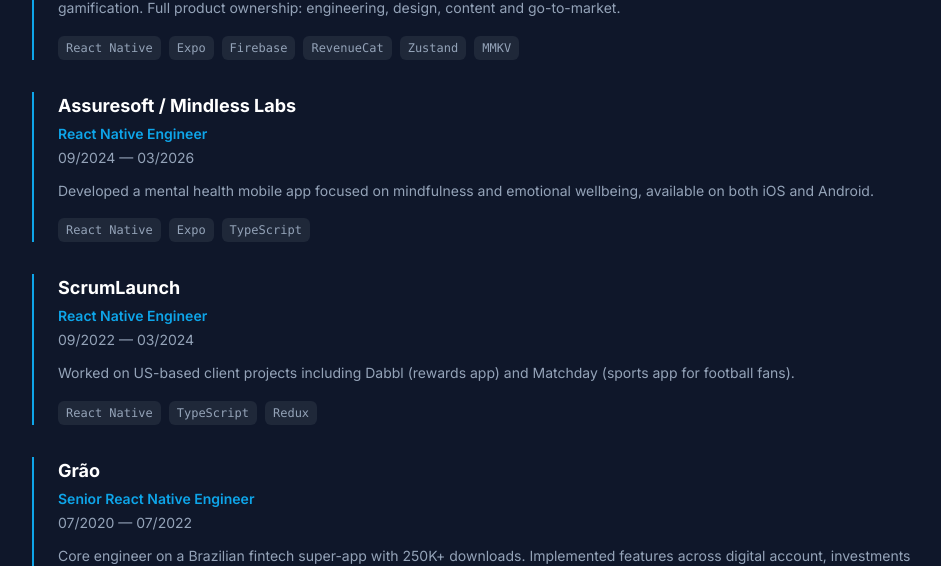
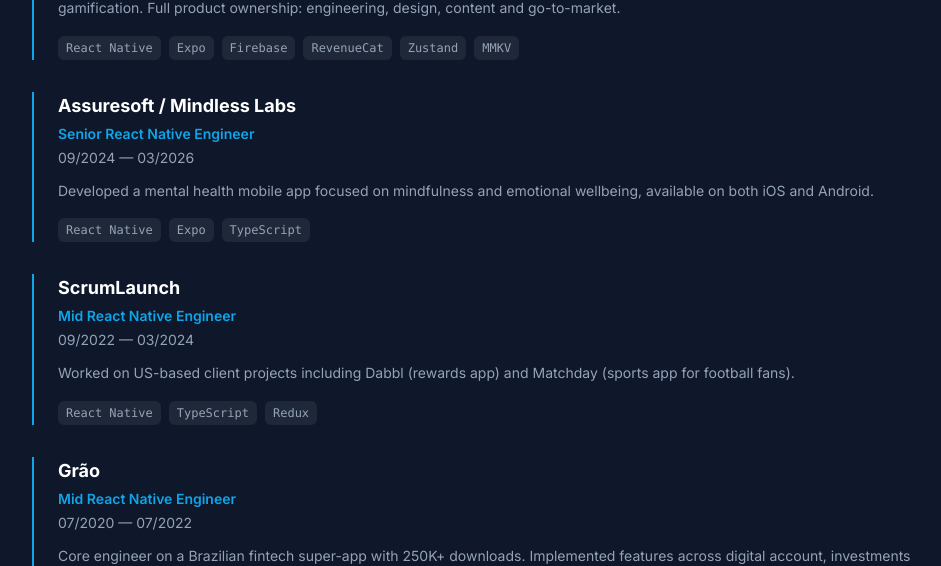
Before and after one commit to raphaelssampaio/raphaelssampaio.github.io, a Next.js app: page / in a window 1280 px wide. Shown: the part 4059-4625 px from the top of the page, without its empty margins (160-1101 px from the left). Built offline with nearby package versions, Linux system fonts and the light colour scheme.

Commit message:
fixing experiences

```diff
--- a/src/data/experience.ts
+++ b/src/data/experience.ts
@@ -1,64 +1,76 @@
-import { Experience } from '../lib/types'
+import { Experience } from "../lib/types";
 
 export const experience: Experience[] = [
   {
-    company: 'Klog Academy',
-    role: { en: 'Founder & Solo Engineer', pt: 'Fundador & Engenheiro Solo' },
-    period: '04/2026 — Present',
+    company: "Klog Academy",
+    role: { en: "Founder & Solo Engineer", pt: "Fundador & Engenheiro Solo" },
+    period: "04/2026 — Present",
     description: {
-      en: 'Built and launched an EdTech app from scratch teaching mathematics to children with Singapore Math CPA method and sci-fi gamification. Full product ownership: engineering, design, content and go-to-market.',
-      pt: 'Construiu e lançou um app EdTech do zero ensinando matemática para crianças com o método Singapore Math CPA e gamificação sci-fi. Propriedade total do produto: engenharia, design, conteúdo e go-to-market.'
+      en: "Built and launched an EdTech app from scratch teaching mathematics to children with Singapore Math CPA method and sci-fi gamification. Full product ownership: engineering, design, content and go-to-market.",
+      pt: "Construiu e lançou um app EdTech do zero ensinando matemática para crianças com o método Singapore Math CPA e gamificação sci-fi. Propriedade total do produto: engenharia, design, conteúdo e go-to-market.",
     },
-    tech: ['React Native', 'Expo', 'Firebase', 'RevenueCat', 'Zustand', 'MMKV']
+    tech: ["React Native", "Expo", "Firebase", "RevenueCat", "Zustand", "MMKV"],
   },
   {
-    company: 'Assuresoft / Mindless Labs',
-    role: { en: 'React Native Engineer', pt: 'Engenheiro React Native' },
-    period: '09/2024 — 03/2026',
+    company: "Assuresoft / Mindless Labs",
+    role: {
+      en: "Senior React Native Engineer",
+      pt: "Engenheiro Sênior React Native",
+    },
+    period: "09/2024 — 03/2026",
     description: {
-      en: 'Developed a mental health mobile app focused on mindfulness and emotional wellbeing, available on both iOS and Android.',
-      pt: 'Desenvolveu um app mobile de saúde mental focado em mindfulness e bem-estar emocional, disponível para iOS e Android.'
+      en: "Developed a mental health mobile app focused on mindfulness and emotional wellbeing, available on both iOS and Android.",
+      pt: "Desenvolveu um app mobile de saúde mental focado em mindfulness e bem-estar emocional, disponível para iOS e Android.",
     },
-    tech: ['React Native', 'Expo', 'TypeScript']
+    tech: ["React Native", "Expo", "TypeScript"],
   },
   {
-    company: 'ScrumLaunch',
-    role: { en: 'React Native Engineer', pt: 'Engenheiro React Native' },
-    period: '09/2022 — 03/2024',
+    company: "ScrumLaunch",
+    role: {
+      en: "Mid React Native Engineer",
+      pt: "Engenheiro React Native Pleno",
+    },
+    period: "09/2022 — 03/2024",
     description: {
-      en: 'Worked on US-based client projects including Dabbl (rewards app) and Matchday (sports app for football fans).',
-      pt: 'Trabalhou em projetos de clientes americanos incluindo Dabbl (app de recompensas) e Matchday (app de esportes para fãs de futebol).'
+      en: "Worked on US-based client projects including Dabbl (rewards app) and Matchday (sports app for football fans).",
+      pt: "Trabalhou em projetos de clientes americanos incluindo Dabbl (app de recompensas) e Matchday (app de esportes para fãs de futebol).",
     },
-    tech: ['React Native', 'TypeScript', 'Redux']
+    tech: ["React Native", "TypeScript", "Redux"],
   },
   {
-    company: 'Grão',
-    role: { en: 'Senior React Native Engineer', pt: 'Engenheiro Senior React Native' },
-    period: '07/2020 — 07/2022',
+    company: "Grão",
+    role: {
+      en: "Mid React Native Engineer",
+      pt: "Engenheiro React Native Pleno",
+    },
+    period: "07/2020 — 07/2022",
     description: {
-      en: 'Core engineer on a Brazilian fintech super-app with 250K+ downloads. Implemented features across digital account, investments and transfers with bank-grade security and 80% test coverage.',
-      pt: 'Engenheiro core de um super-app de fintech brasileiro com mais de 250 mil downloads. Implementou funcionalidades em conta digital, investimentos e transferências com segurança bancária e 80% de cobertura de testes.'
+      en: "Core engineer on a Brazilian fintech super-app with 250K+ downloads. Implemented features across digital account, investments and transfers with bank-grade security and 80% test coverage.",
+      pt: "Engenheiro core de um super-app de fintech brasileiro com mais de 250 mil downloads. Implementou funcionalidades em conta digital, investimentos e transferências com segurança bancária e 80% de cobertura de testes.",
     },
-    tech: ['React Native', 'TypeScript', 'Redux', 'Jest', 'Detox']
+    tech: ["React Native", "TypeScript", "Redux", "Jest", "Detox"],
   },
   {
-    company: 'Popstand',
-    role: { en: 'Mobile Developer Jr', pt: 'Mobile Developer Jr' },
-    period: '10/2019 — 07/2020',
+    company: "Popstand",
+    role: { en: "Mobile Developer Jr", pt: "Mobile Developer Jr" },
+    period: "10/2019 — 07/2020",
     description: {
-      en: 'Transitioned from QA to Development. Created E2E automation scripts with Detox, reducing manual regression testing time by 50%.',
-      pt: 'Fez a transição de QA para Desenvolvimento. Criou scripts de automação E2E com Detox, reduzindo em 50% o tempo de testes de regressão manuais.'
+      en: "Transitioned from QA to Development. Created E2E automation scripts with Detox, reducing manual regression testing time by 50%.",
+      pt: "Fez a transição de QA para Desenvolvimento. Criou scripts de automação E2E com Detox, reduzindo em 50% o tempo de testes de regressão manuais.",
     },
-    tech: ['React Native', 'Detox', 'TypeScript']
+    tech: ["React Native", "Detox", "TypeScript"],
   },
   {
-    company: 'LEAD DELL',
-    role: { en: 'Mobile Developer Jr / Security Analyst', pt: 'Mobile Developer Jr / Analista de Segurança' },
-    period: '05/2018 — 07/2019',
+    company: "LEAD DELL",
+    role: {
+      en: "Mobile Developer Jr / Security Analyst",
+      pt: "Mobile Developer Jr / Analista de Segurança",
+    },
+    period: "05/2018 — 07/2019",
     description: {
-      en: 'Contributed to internal corporate apps for Dell factory operations. Performed vulnerability assessments on mobile applications.',
-      pt: 'Contribuiu para aplicativos corporativos internos para as operações da fábrica da Dell. Realizou avaliações de vulnerabilidade em aplicativos móveis.'
+      en: "Contributed to internal corporate apps for Dell factory operations. Performed vulnerability assessments on mobile applications.",
+      pt: "Contribuiu para aplicativos corporativos internos para as operações da fábrica da Dell. Realizou avaliações de vulnerabilidade em aplicativos móveis.",
     },
-    tech: ['React Native', 'JavaScript']
-  }
-]
+    tech: ["React Native", "JavaScript"],
+  },
+];
```
